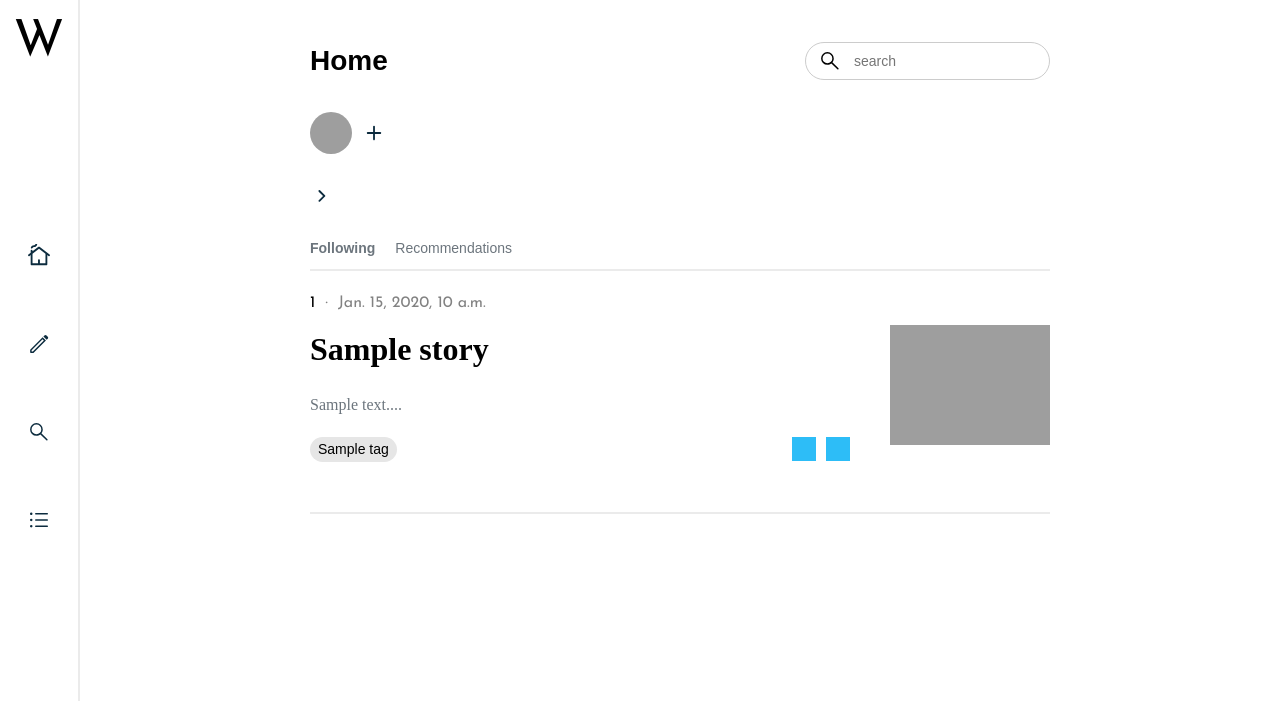
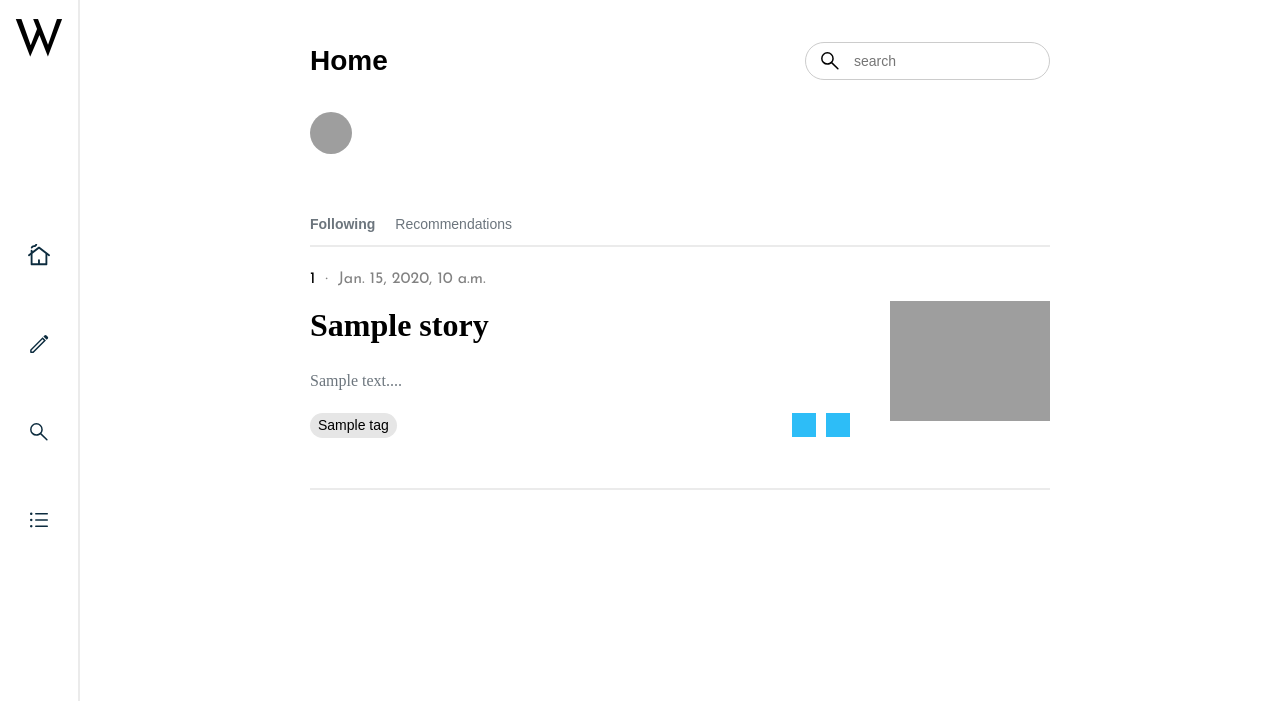
Before and after one commit to Francisco-Pages/write_another_one-repo, a Django app: template templates/author_home.html in a window 1280 px wide. Shown: the top 701 px of the page. Run offline with Django 4.2, Linux system fonts and the light colour scheme; tables that the repository leaves empty hold one stand-in row (Sample ...); the template is opened without the code that fills it: values named after a table or form of the project are taken from there, most other values are stand-ins (such as "Sample title", 1, 10 or a date in 2020); some web fonts are replaced; grey boxes are pictures that could not be loaded.

Commit message:
cleaning

```diff
--- a/author_app/models.py
+++ b/author_app/models.py
@@ -3,7 +3,7 @@ from django.contrib.auth import models as authmodels
 from django.utils import timezone
 from django.conf import settings
 from taggit.models import Tag
-
+from hitcount.models import HitCountMixin, HitCount, Hit
 
 from story_app import models as story_models
 
--- a/author_app/signals.py
+++ b/author_app/signals.py
@@ -1,8 +1,9 @@
-from django.db.models.signals import post_save, pre_delete
+from django.db.models.signals import post_save, pre_delete, m2m_changed
 from django.contrib.auth.models import User
 from django.dispatch import receiver
 from . import models as author_models
 from story_app import models as story_models
+from hitcount.models import HitCountMixin, HitCount, Hit
 
 @receiver(post_save, sender=User)
 def create_profile(sender, instance, created, **kwargs):
--- a/author_app/views.py
+++ b/author_app/views.py
@@ -4,7 +4,7 @@ from django.contrib.auth.decorators import login_required
 from django.urls import reverse_lazy
 from django.views.generic import CreateView, TemplateView, DetailView, ListView, UpdateView
 from django.contrib.auth import get_user_model
-
+from hitcount.models import HitCountMixin, HitCount, Hit
 from django.contrib.auth.mixins import LoginRequiredMixin
 
 from story_app import models as story_models
@@ -80,6 +80,7 @@ class AuthorHomePageView(LoginRequiredMixin, TemplateView):
         following_users = [user for user in author_models.UserExtra.objects.select_related('user') if user.user in current_user.following.all()]
         following_user_ids = [user.user for user in author_models.UserExtra.objects.select_related('user') if user.user in current_user.following.all()]
         following_stories = [story for story in story_models.Story.objects.select_related('author_id').order_by('-published_date') if story.author_id in following_user_ids]
+
         context["current_user"] = current_user
         context['following_users'] = following_users
         context['following_stories'] = following_stories
--- a/templates/author_home.html
+++ b/templates/author_home.html
@@ -34,14 +35,15 @@
                             <a href="{% url 'author:detailed_author' user.user.username user.user.id %}">
                                 <img class="icon-md icon-round" src="/{{ user.cover_image }}" alt="">
                             </a>
+
                             <!-- <div class="fs-body-5 icon-notification">
                                 9+
                             </div> -->
                         </div>
                         {% endfor %}
-                        <div class="button-container">
+                        <!-- <div class="button-container">
                             <img class="icon-xsm" id="svg-icon-primary" src="{% static 'svg/add-icon.svg' %}" alt="">
-                        </div>
+                        </div> -->
 
                     </main>
                     <main class="header-feed__main-container text-main">
@@ -54,10 +56,7 @@
                         </a>
                         {% endfor %}
 
-
-
-
-                        <img class="icon-xsm" id="svg-icon-primary" src="{% static 'svg/next.svg' %}" alt="">
+                        <!-- <img class="icon-xsm" id="svg-icon-primary" src="{% static 'svg/next.svg' %}" alt=""> -->
                     </main>
                     <footer class="header-feed__footer-container">
                         <div class="header-feed__footer-tab--active">
--- a/templates/base.html
+++ b/templates/base.html
@@ -9,8 +9,8 @@
 
     <!-- BOOTSTRAP -->
     <link rel="stylesheet" href="https://cdn.jsdelivr.net/npm/bootstrap@4.6.2/dist/css/bootstrap.min.css" integrity="sha384-xOolHFLEh07PJGoPkLv1IbcEPTNtaed2xpHsD9ESMhqIYd0nLMwNLD69Npy4HI+N" crossorigin="anonymous">
+
     <link rel="stylesheet" href="{% static 'css/master.css' %}">
-
     <link rel="stylesheet" href="{% static 'css/layout.css' %}">
     <link rel="stylesheet" href="{% static 'css/navbar.css' %}">
     <link rel="stylesheet" href="{% static 'css/main.css' %}">
```
Also changed, not shown: other parts of templates/author_home.html (+3 -4 lines). Lines whose indentation alone changed are shown as unchanged.
